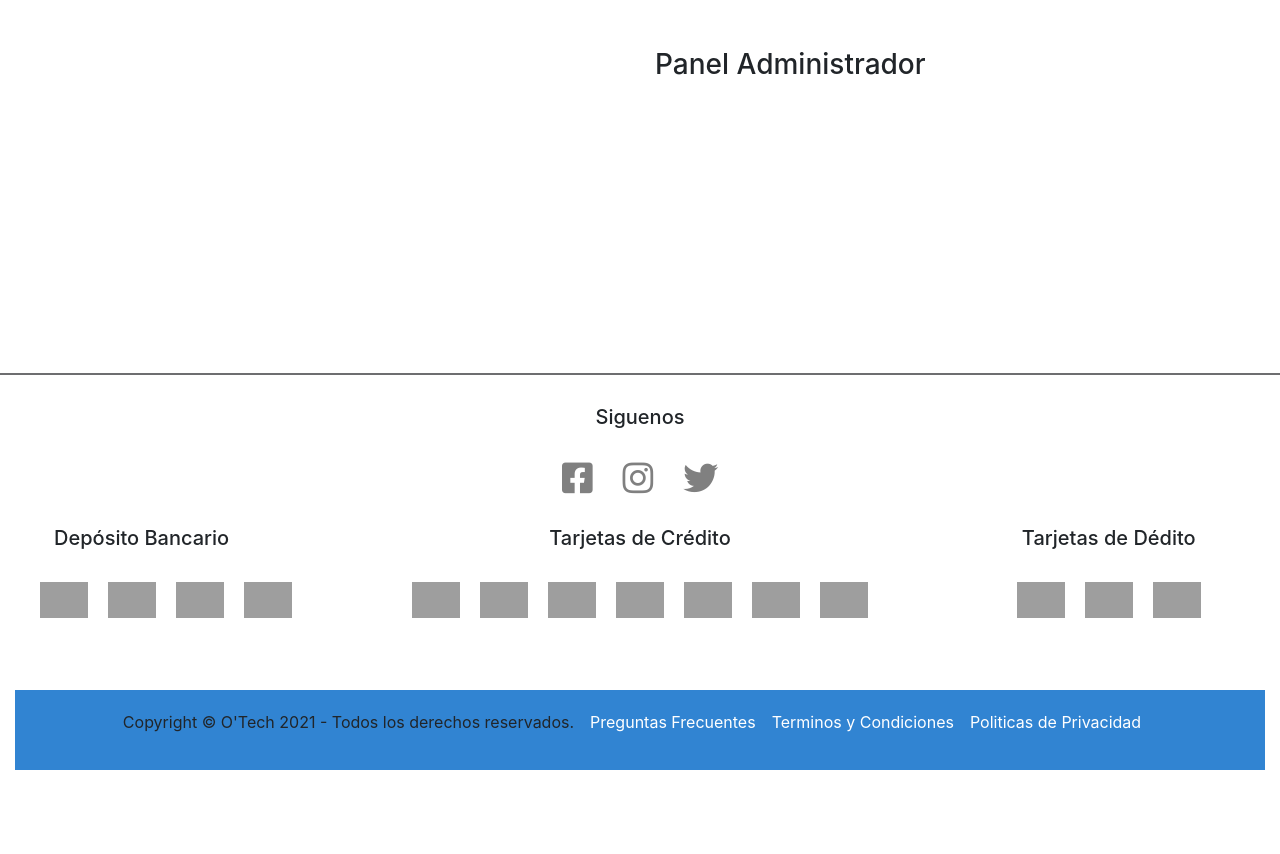
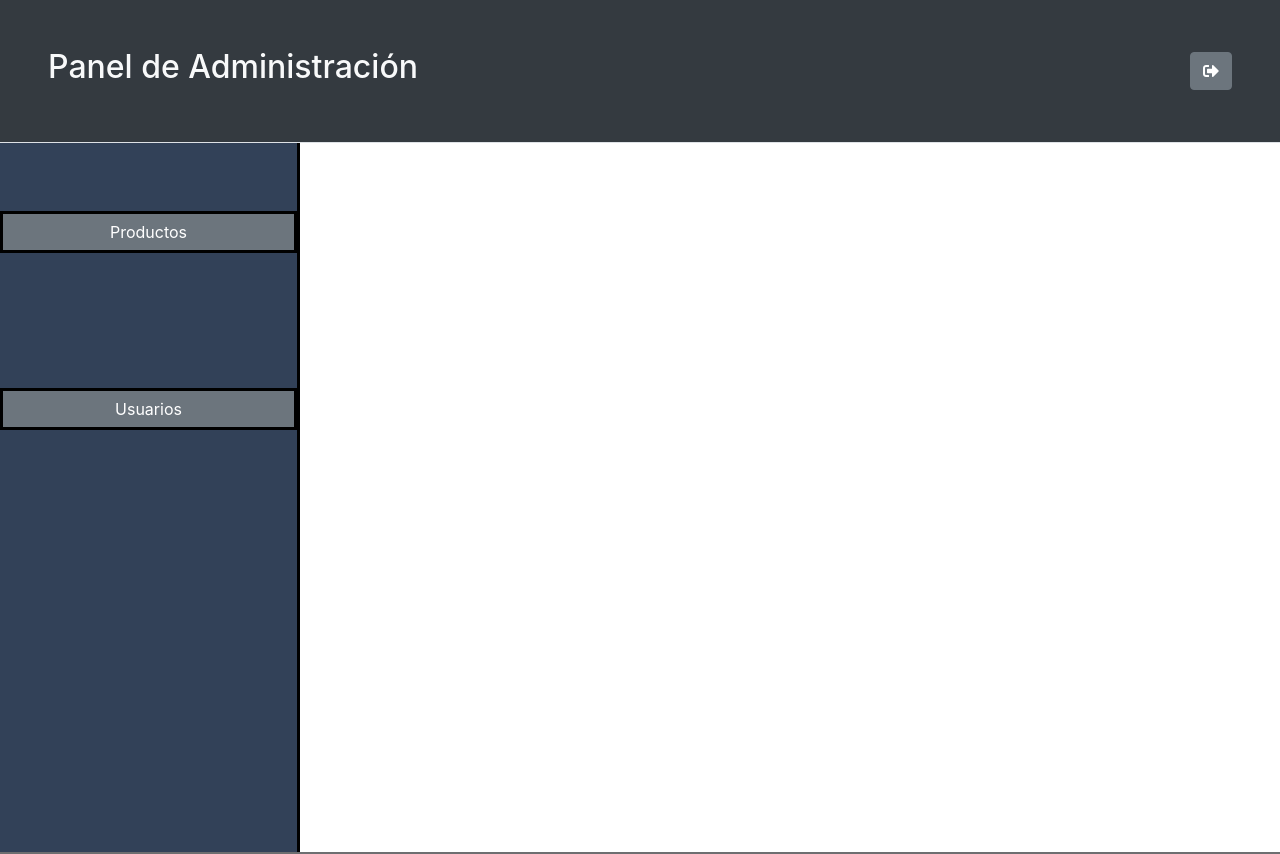
Before and after one commit to ConstanzaGalia/proyectoFinal-fontend, a React (Create React App) app: page /admin in a window 1280 px wide. Shown: the top 854 px of the page. Before the commit the page ends 800 px from the top, so only its background shows below. Built offline with nearby package versions, Linux system fonts and the light colour scheme; grey boxes are pictures that could not be loaded.

Commit message:
Agrego navbar y sidebar página admin

```diff
--- /dev/null
+++ b/src/components/AdmNavtop.jsx
@@ -0,0 +1,28 @@
+
+export default function AdmNavtop() {
+  return (
+    <div>
+        <nav className="navbar navbar-expand-lg navbar-dark bg-dark border-bottom p-5">
+                <h2 className="text-light">Panel de Administración</h2>
+                <button className="navbar-toggler" type="button" data-toggle="collapse"
+                    data-target="#navbarSupportedContent" aria-controls="navbarSupportedContent" aria-expanded="false"
+                    aria-label="Toggle navigation">
+                    <span className="navbar-toggler-icon"></span>
+                </button>
+                <div className="collapse navbar-collapse" id="navbarSupportedContent">
+                    <ul className="navbar-nav ml-auto mt-2 mt-lg-0 d-lg-none ">
+                        <li className="nav-item active">
+                            <a className="nav-link" data-toggle="collapse" href="#productos" role="button"
+                                aria-expanded="false" aria-controls="collapseExample">Productos</a>
+                        </li>
+                        <li className="nav-item">
+                            <a className="nav-link" data-toggle="collapse" href="#usuarios" role="button"
+                                aria-expanded="false" aria-controls="collapseExample">Usuarios</a>
+                        </li>
+                    </ul>
+                </div>
+                <a href='/' className="btn btn-secondary btn-back-login"><i className="fas fa-sign-out-alt"></i></a>
+            </nav>
+    </div>
+  )
+}
--- /dev/null
+++ b/src/components/AdmSidebar.jsx
@@ -0,0 +1,18 @@
+import { Button } from "react-bootstrap";
+
+export default function AdmSidebar() {
+  return (
+    <div>
+      <div className="sideBar d-flex flex-column">
+            <div className="abr-my h-100">
+                <div className="d-flex justify-content-center align-items-center h-25">
+                    <Button variant="secondary" className="sidebar-buttons">Productos</Button>
+                </div>
+                <div className="d-flex justify-content-center align-items-center h-25">
+                    <Button variant="secondary" className="sidebar-buttons">Usuarios</Button>
+                </div>
+            </div>
+        </div>
+    </div>
+  )
+}
--- a/src/components/Footer.jsx
+++ b/src/components/Footer.jsx
@@ -1,7 +1,7 @@
 export default function Footer() {
     return (
         <div className="container-fluid mt-auto mx-auto borderTop-div">
-            <h5 className="text-center">Siguenos</h5>
+            <h5 className="text-center mt-4">Siguenos</h5>
             <div className="row justify-content-center my-3">
                 <i className="fab fa-facebook-square socialicon"></i>
                 <i className="fab fa-instagram socialicon"></i>
--- a/src/css/App.css
+++ b/src/css/App.css
@@ -25,7 +25,6 @@
 
 .borderTop-div{
   border-top: 2px solid  #6d6e70;
-  padding: 30px;
 }
 
 
--- /dev/null
+++ b/src/css/admin.css
@@ -0,0 +1,13 @@
+.sideBar {
+  height: 709px;
+  width: 300px;
+  background-color: rgb(50, 65, 88);
+  border-right: 3px black solid;
+}
+.sidebar-buttons {
+  width: 300px;
+  border-radius: 0;
+  color: white;
+  border-color: black;
+  border-width: 3px;
+}
--- a/src/pages/Admin.jsx
+++ b/src/pages/Admin.jsx
@@ -1,20 +1,19 @@
+import { Switch } from "react-router-dom";
+import AdmNavtop from "../components/AdmNavtop";
+import AdmSidebar from "../components/AdmSidebar";
+import '../css/admin.css';
+
+
 export default function Admin() {
   return (
-      <>
-          <div className="container mt-5">
-              <div className="row">
-                  <div className="col-lg-6">
-                      <img src="" alt=""/>
-                  </div>
-                  <div className="col-lg-6">
-                      <h3>Panel Administrador</h3>
-                  </div>
-              </div>
-              <div className="row">
-                  <hr className="hrLanding"/>
+    <>
+      <AdmNavtop />
+      <AdmSidebar />
 
-              </div>
-          </div>
-      </>
-  )
+      <Switch>
+
+      </Switch>
+    </>
+
+  );
 }
```
